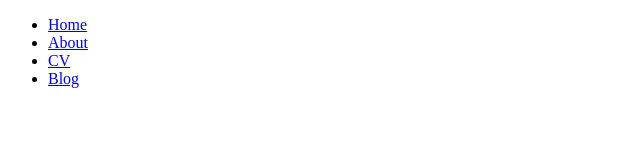
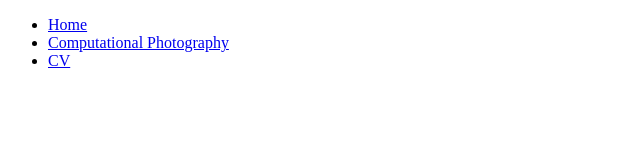
Before and after one commit to areardon11/areardon11.github.io, a plain HTML site: page index.html in a window 1280 px wide. Shown: the whole page, without its empty margins (0-640 px from the left). Drawn offline with Linux system fonts and the light colour scheme.

Commit message:
Update index.html

```diff
--- a/index.html
+++ b/index.html
@@ -7,9 +7,8 @@
 		<nav>
     		<ul>
         		<li><a href="/">Home</a></li>
-	        	<li><a href="/about">About</a></li>
+	        	<li><a href="/comp_photo">Computational Photography</a></li>
         		<li><a href="/cv">CV</a></li>
-        		<li><a href="/blog">Blog</a></li>
     		</ul>
 		</nav>
 	</body>
```
